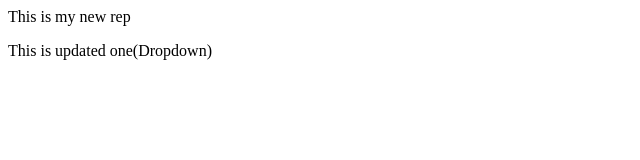
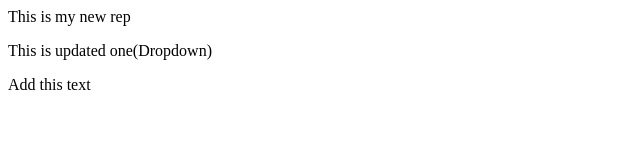
Before and after one commit to faizan488/2ndrepo, a plain HTML site: page index.html in a window 1280 px wide. Shown: the whole page, without its empty margins (0-640 px from the left). Drawn offline with Linux system fonts and the light colour scheme.

Commit message:
Added New Text

```diff
--- a/index.html
+++ b/index.html
@@ -1,2 +1,3 @@
 <p>This is my new rep</p>
 <p> This is updated one(Dropdown) </p>
+<p> Add this text </p>
```
